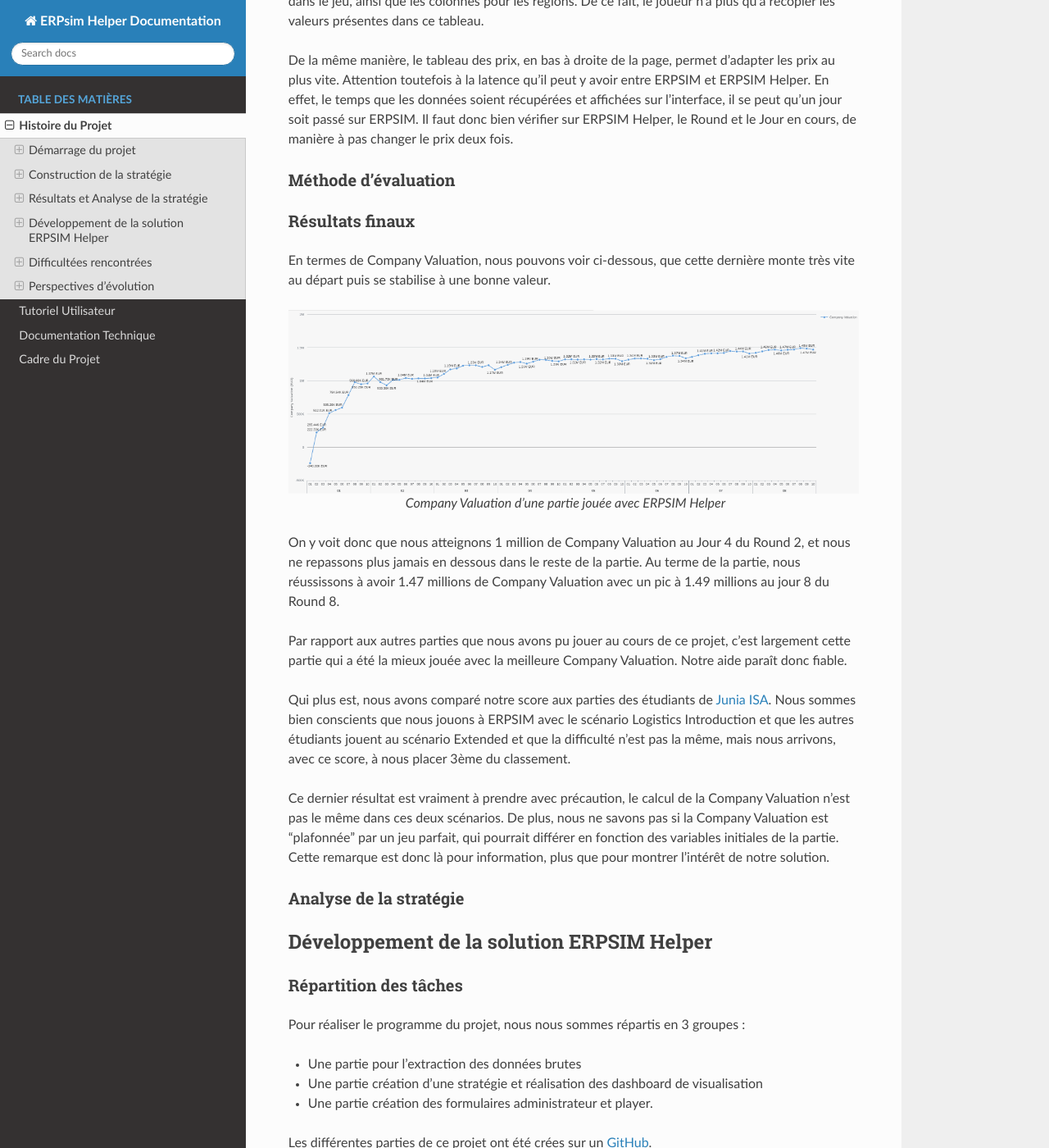
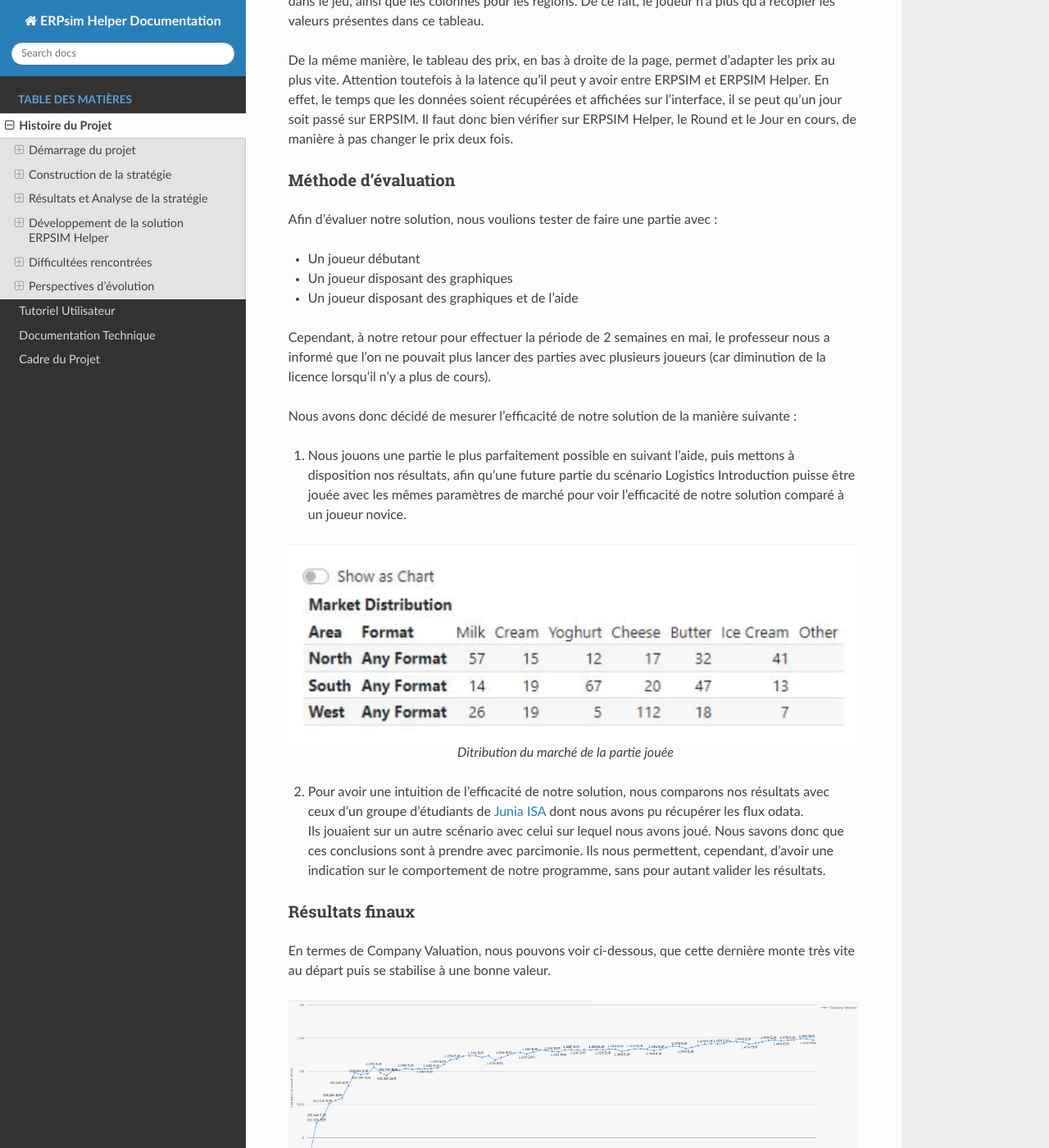
Before and after one commit to Thrynk/ERPsim-helper, a Sphinx documentation site: the page built from Sphinx/docs/source/DeroulementProjet.rst, in a window 1280 px wide and 1400 px high, scrolled down 5229 px. Shown: the whole window at 82% size. Built offline with Sphinx 7.4.7 and the Read the Docs theme 2.0.0, drawn with Linux system fonts in a browser that asks for light colours; some of the changed text lies outside the part shown.

Commit message:
doc: strategy

```diff
--- a/Sphinx/docs/source/DeroulementProjet.rst
+++ b/Sphinx/docs/source/DeroulementProjet.rst
@@ -214,7 +214,25 @@
 Méthode d'évaluation
 --------------------
 
+Afin d'évaluer notre solution, nous voulions tester de faire une partie avec :
 
+* Un joueur débutant
+* Un joueur disposant des graphiques
+* Un joueur disposant des graphiques et de l'aide
+
+Cependant, à notre retour pour effectuer la période de 2 semaines en mai, le professeur nous a informé que l'on ne pouvait plus lancer des parties avec plusieurs joueurs (car diminution de la licence lorsqu'il n'y a plus de cours).
+
+Nous avons donc décidé de mesurer l'efficacité de notre solution de la manière suivante :
+
+1. Nous jouons une partie le plus parfaitement possible en suivant l'aide, puis mettons à disposition nos résultats, afin qu'une future partie du scénario Logistics Introduction puisse être jouée avec les mêmes paramètres de marché pour voir l'efficacité de notre solution comparé à un joueur novice.
+
+.. figure:: _static/img/2022_05_25_market_distribution.png
+    :align: center
+    :target: ../_images/2022_05_25_market_distribution.png
+
+    *Ditribution du marché de la partie jouée*
+
+2. Pour avoir une intuition de l'efficacité de notre solution, nous comparons nos résultats avec ceux d'un groupe d'étudiants de `Junia ISA <https://www.isa-lille.fr/isa-lille/>`_ dont nous avons pu récupérer les flux odata. |br| Ils jouaient sur un autre scénario avec celui sur lequel nous avons joué. Nous savons donc que ces conclusions sont à prendre avec parcimonie. Ils nous permettent, cependant, d'avoir une indication sur le comportement de notre programme, sans pour autant valider les résultats.
 
 Résultats finaux
 ----------------
@@ -230,19 +248,26 @@
 On y voit donc que nous atteignons 1 million de Company Valuation au Jour 4 du Round 2, et nous ne repassons plus jamais en dessous dans le reste de
 la partie. Au terme de la partie, nous réussissons à avoir 1.47 millions de Company Valuation avec un pic à 1.49 millions au jour 8 du Round 8.
 
-Par rapport aux autres parties que nous avons pu jouer au cours de ce projet, c'est largement cette partie qui a été la mieux jouée avec la
-meilleure Company Valuation. Notre aide paraît donc fiable.
+1. Par rapport aux autres parties que nous avons pu jouer au cours de ce projet, c'est largement cette partie qui a été la mieux jouée avec la meilleure Company Valuation. Notre aide paraît donc fiable.
 
-Qui plus est, nous avons comparé notre score aux parties des étudiants de `Junia ISA <https://www.isa-lille.fr/isa-lille/>`_. Nous sommes bien conscients
-que nous jouons à ERPSIM avec le scénario Logistics Introduction et que les autres étudiants jouent au scénario Extended et que la difficulté n'est pas
-la même, mais nous arrivons, avec ce score, à nous placer 3ème du classement.
-
-Ce dernier résultat est vraiment à prendre avec précaution, le calcul de la Company Valuation n'est pas le même dans ces deux scénarios. De plus,
-nous ne savons pas si la Company Valuation est "plafonnée" par un jeu parfait, qui pourrait différer en fonction des variables initiales de la partie.
-Cette remarque est donc là pour information, plus que pour montrer l'intérêt de notre solution.
+2. Qui plus est, nous avons comparé notre score aux parties des étudiants de `Junia ISA <https://www.isa-lille.fr/isa-lille/>`_. Nous sommes bien conscients que nous jouons à ERPSIM avec le scénario Logistics Introduction et que les autres étudiants jouent au scénario Extended et que la difficulté n'est pas la même, mais nous arrivons, avec ce score, à nous placer 3ème du classement. |br| Ce dernier résultat est vraiment à prendre avec précaution, le calcul de la Company Valuation n'est pas le même dans ces deux scénarios. De plus, nous ne savons pas si la Company Valuation est "plafonnée" par un jeu parfait, qui pourrait différer en fonction des variables initiales de la partie. |br| Cette remarque est donc là pour information, plus que pour montrer l'intérêt de notre solution.
 
 Analyse de la stratégie
 -----------------------
+
+.. figure:: _static/img/entrepot_general.png
+    :align: center
+    :target: ../_images/entrepot_general.png
+
+    *Etat des entrepôts lors de la partie jouée avec ERPSIM Helper*
+
+Notre stratégie nous permet de ne pas accumuler de stock dans l'entrepôt général.
+
+Concernant les entrepôts régionaux, nous pouvons voir que la majorité des stocks sont bien gérés. |br|
+Cependant, nous constatons que certains produits semblent saisonniers (i.e Milk), nos calculs permettant de savoir quelle quantité envoyer dans chaque région est basé sur les ventes depuis le début de la partie. |br|
+La stratégie ne prend donc pas en compte les effets saisonniers, on voit alors qu'après une période de forte vente dans l'Ouest, le Milk est réapprovisionné à tort dans l'Ouest.
+
+Sur la Company Valuation, la stratégie semble bonne, même si elle peut sûrement être perfectionnée, en anticipant de manière plus intelligente, les variations de la demande Client. Une des pistes possible est d'exploiter les NPS Surveys.
 
 ==========================================
 Développement de la solution ERPSIM Helper
```
Also changed, not shown: Sphinx/docs/source/_static/img/2022_05_25_market_distribution.png (added), Sphinx/docs/source/_static/img/entrepot_general.png (added), 1 other file.
